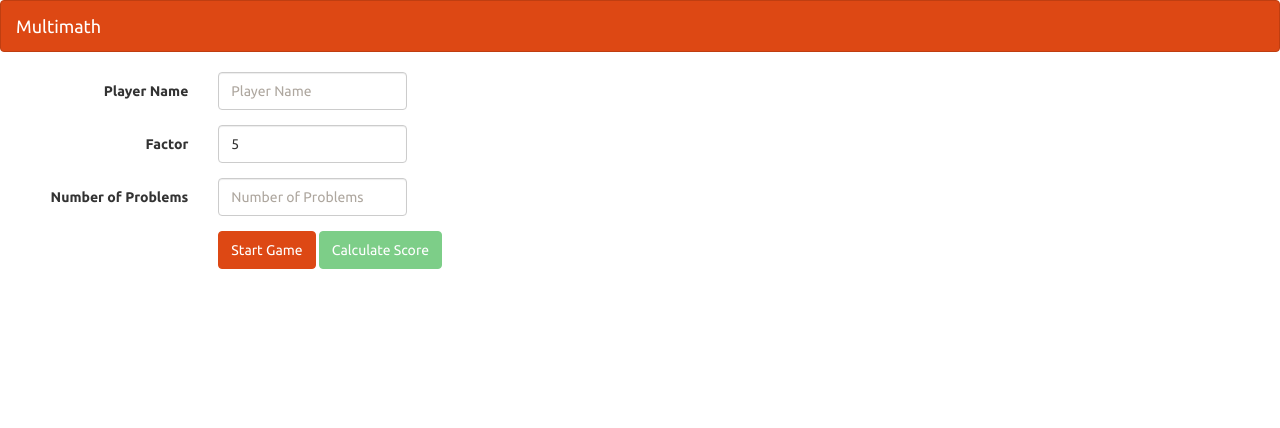
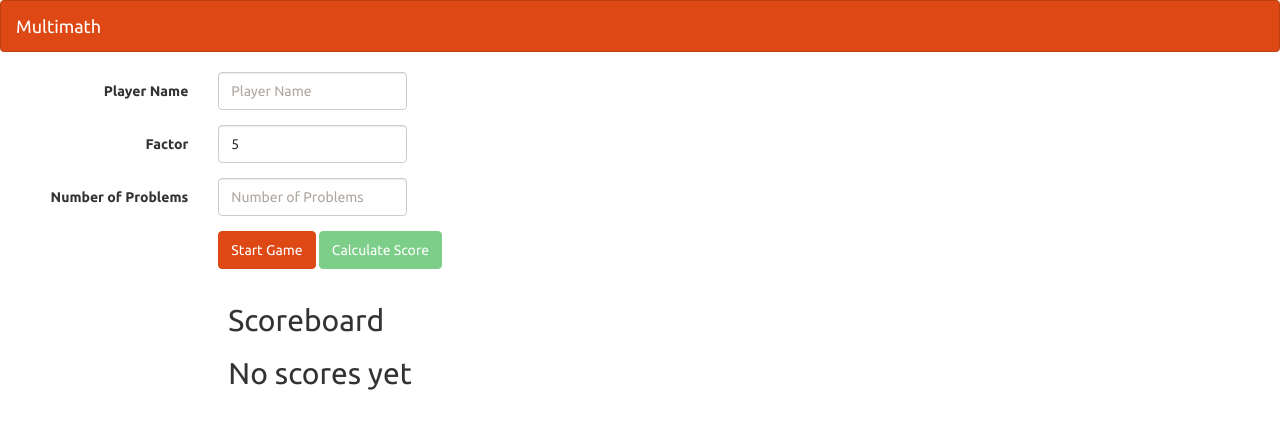
Before and after one commit to jimenezaa85/TS, a website: page Index.html in a window 1280 px wide. Drawn offline with Linux system fonts and the light colour scheme.

Commit message:
Finish UI Index.hmtl

```diff
--- a/Index.html
+++ b/Index.html
@@ -47,5 +47,14 @@
 
     </div>
 
+    <div class="form-horizontal" id="game"></div>
+
+    <div class="col-sm-offset-2 col-sm-10" id="messages">
+      <h2>Scoreboard</h2>
+      <h2>No scores yet</h2>
+    </div>
+
+    <div class="col-sm-offset-2 col-sm-10" id="messages"></div>
+
   </body>
 </html>
```
